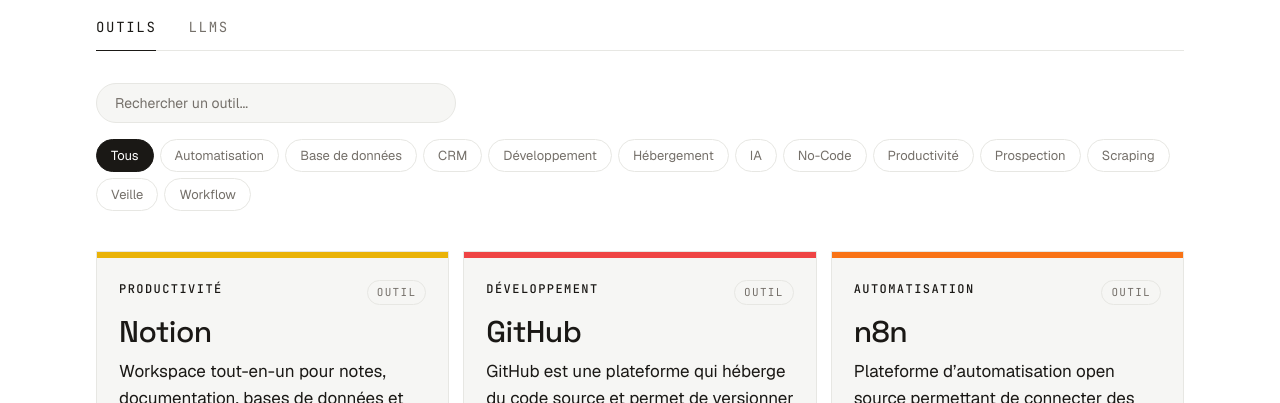
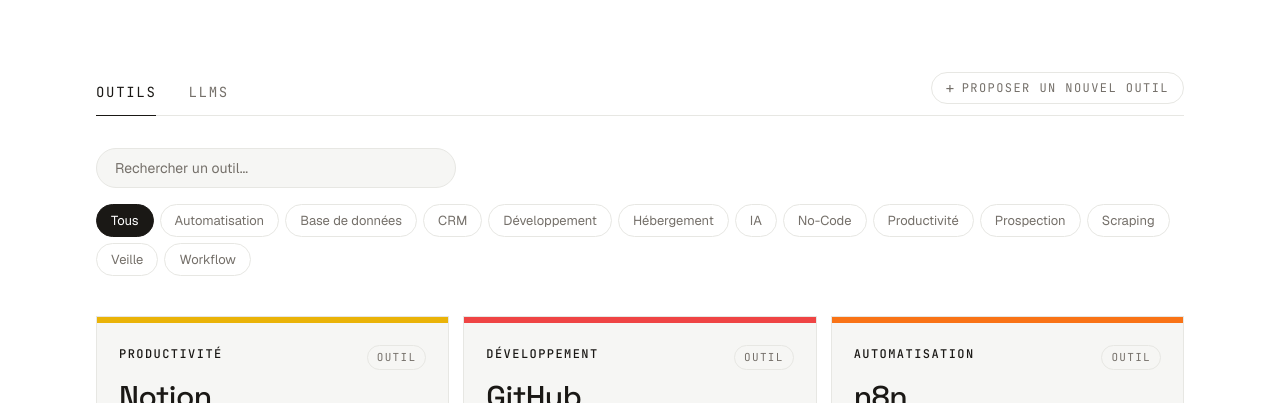
Before and after one commit to RobinDuale/base_IA, a plain HTML site: page index.html in a window 1280 px wide. Shown: the part 697-1100 px from the top of the page. Drawn offline with nearby package versions, Linux system fonts and the light colour scheme.

Commit message:
deploy: 9350f04ad3f9e5f7a3d3f01ab2e2c653073c1fea

```diff
--- a/index.html
+++ b/index.html
@@ -110,7 +110,8 @@
       <div class="hero-eyebrow">Mise a jour le 18 mai 2026</div>
       <h2>Une bibliotheque <em>vivante</em><br/>des outils IA &amp; No-Code.</h2>
       <p class="hero-intro">
-        Recenses, testes et commentes a la main par Robin Duale. Chaque fiche pese les forces, les limites et le moment juste pour adopter -- ou laisser tomber.
+        Claude pour coder, Gémini pour rédiger, n8n pour automatiser, Notion pour structurer. Une référence pratique des meilleurs outils IA et No-Code.<br/>
+        Points forts, gratuité, modèle économique, forces, limites, scénario et cas d'usage concrets pour choisir le bon outil au bon moment.
       </p>
       <div class="kpis">
         <div class="kpi">
@@ -132,12 +133,15 @@
       </div>
     </section>
 
-    <p class="admin-zone" style="display:none;margin-bottom:16px;">
-      <button type="button" onclick="ouvrirModalProposition()" class="btn-reorganiser">+ Proposer un outil</button>
-    </p>
     <div class="onglets">
-      <button class="onglet actif" onclick="afficherOnglet(this, 'outils')">Outils</button>
-      <button class="onglet" onclick="afficherOnglet(this, 'llms')">LLMs</button>
+      <div class="onglets-gauche">
+        <button class="onglet actif" onclick="afficherOnglet(this, 'outils')">Outils</button>
+        <button class="onglet" onclick="afficherOnglet(this, 'llms')">LLMs</button>
+      </div>
+      <button class="onglet-proposer" onclick="ouvrirModalProposition()">
+        <span class="onglet-proposer-plus">+</span>
+        Proposer un nouvel outil
+      </button>
     </div>
 
     <div id="section-outils">
--- a/styles.css
+++ b/styles.css
@@ -177,11 +177,15 @@ main {
 /* --- Onglets --- */
 .onglets {
   display: flex;
+  align-items: center;
+  justify-content: space-between;
   gap: 0;
   margin-bottom: 32px;
   margin-top: 16px;
   border-bottom: 1px solid var(--line);
 }
+
+.onglets-gauche { display: flex; }
 
 .onglet {
   padding: 14px 0;
@@ -201,6 +205,36 @@ main {
 
 .onglet:hover { color: var(--ink); }
 .onglet.actif { color: var(--ink); border-bottom-color: var(--ink); }
+
+.onglet-proposer {
+  display: inline-flex;
+  align-items: center;
+  gap: 6px;
+  padding: 7px 14px;
+  border: 1px solid var(--line);
+  border-radius: var(--rayon-pill);
+  background: transparent;
+  color: var(--muted);
+  font-family: var(--font-mono);
+  font-size: 12px;
+  text-transform: uppercase;
+  letter-spacing: 0.12em;
+  cursor: pointer;
+  transition: border-color 0.15s, color 0.15s;
+  margin-bottom: 8px;
+}
+
+.onglet-proposer:hover {
+  border-color: var(--accent);
+  color: var(--accent);
+}
+
+.onglet-proposer-plus {
+  font-size: 15px;
+  font-weight: 400;
+  font-family: var(--font-body);
+  line-height: 1;
+}
 
 /* --- Barre de recherche --- */
 .barre-recherche {
--- a/version.json
+++ b/version.json
@@ -1 +1 @@
-{"built_at":"2026-05-18T15:48:55.064Z"}
+{"built_at":"2026-05-18T16:17:24.146Z"}
```
